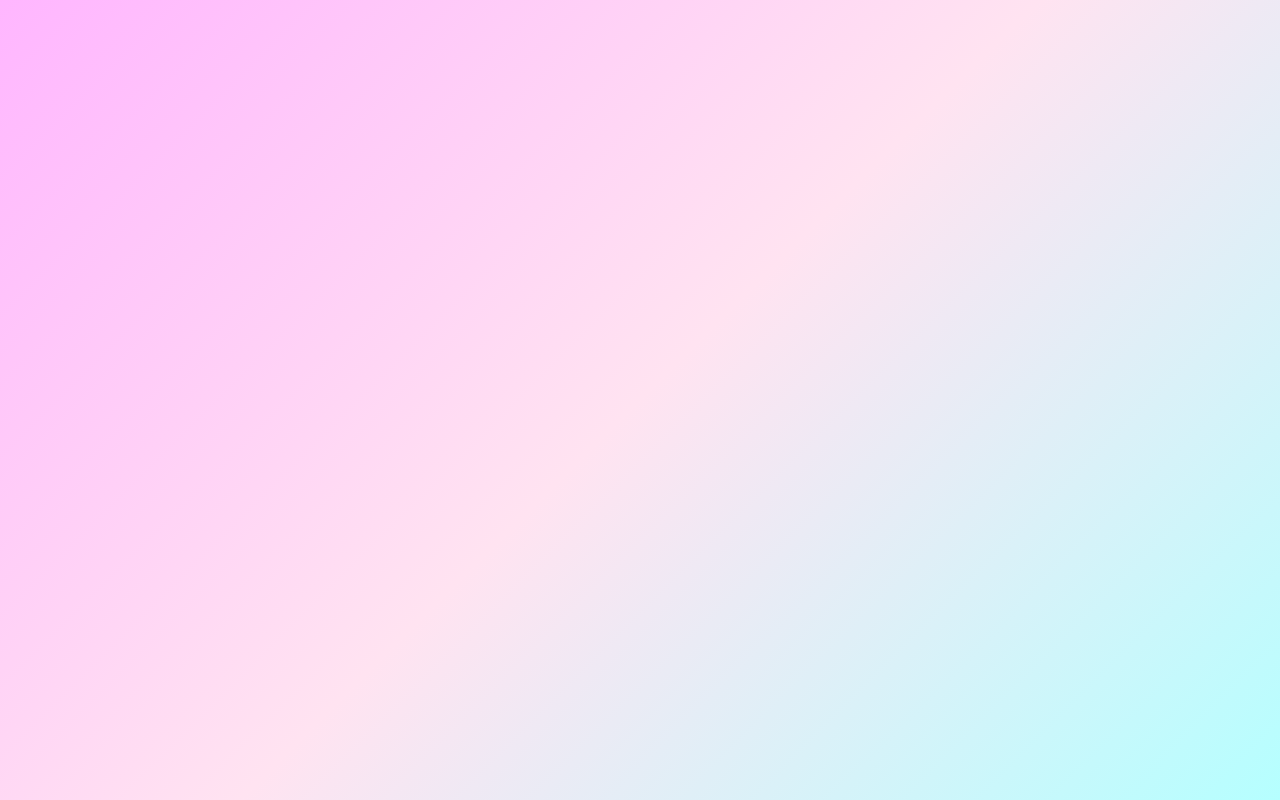
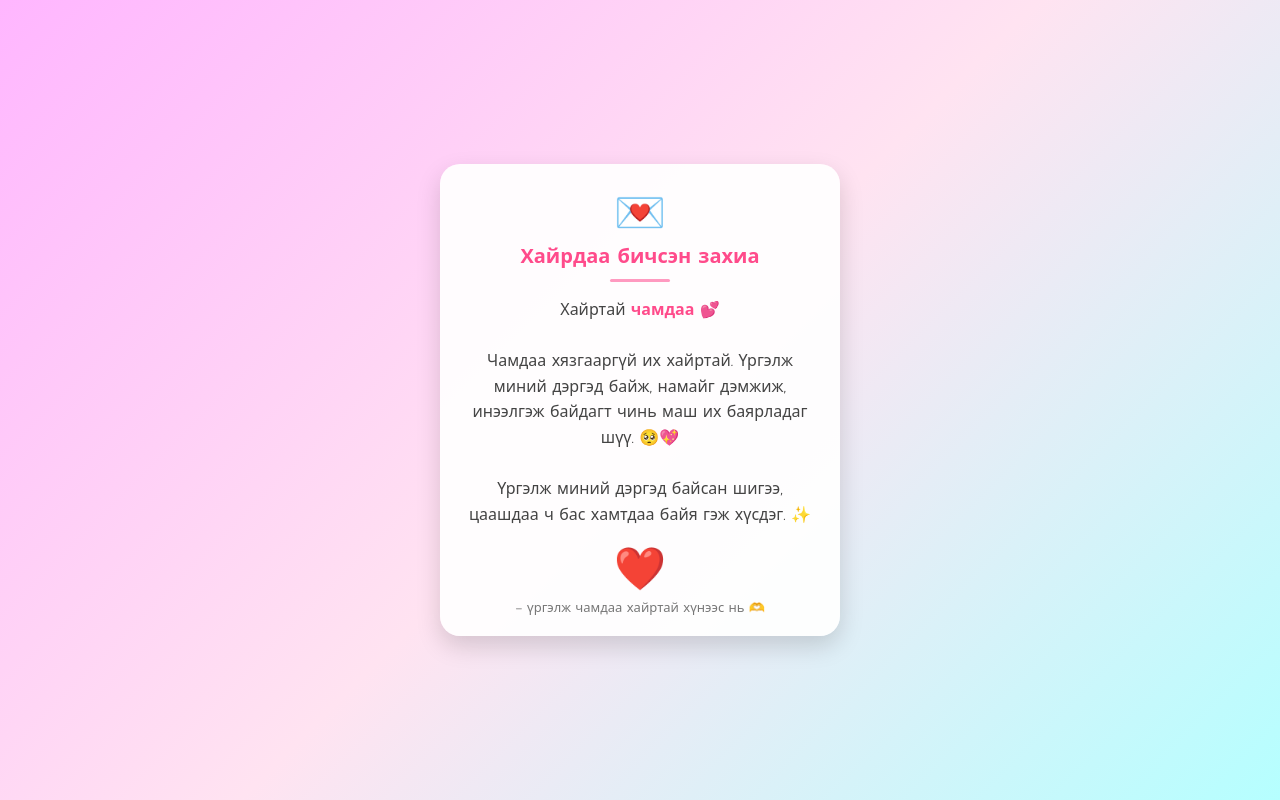
Before and after one commit to batturdawka11-eng/gooodluck2026, a plain HTML site: page index.html in a window 1280 px wide. Drawn offline with Linux system fonts and the light colour scheme.

Commit message:
Add files via upload

```diff
--- a/index.html
+++ b/index.html
@@ -3,65 +3,84 @@
 <head>
   <meta charset="UTF-8">
   <title>Хайрдаа бичсэн захиа</title>
+  <meta name="viewport" content="width=device-width, initial-scale=1.0">
   <style>
-    * {
-      box-sizing: border-box;
+    body {
       margin: 0;
-      padding: 0;
-    }
-    body {
       min-height: 100vh;
       display: flex;
       align-items: center;
       justify-content: center;
       background: linear-gradient(135deg, #ffb6ff, #ffe3f1, #b5ffff);
       font-family: "Comic Sans MS", system-ui, sans-serif;
-      overflow: hidden;
     }
 
-    /* Хөөрхөн хөвөх зүрхнүүд */
-    .heart {
-      position: fixed;
-      font-size: 24px;
-      opacity: 0.7;
-      animation: float 6s linear infinite;
-      pointer-events: none;
-    }
-    .heart:nth-child(1) { left: 10%; animation-delay: 0s; }
-    .heart:nth-child(2) { left: 25%; animation-delay: 1s; }
-    .heart:nth-child(3) { left: 40%; animation-delay: 2s; }
-    .heart:nth-child(4) { left: 60%; animation-delay: 3s; }
-    .heart:nth-child(5) { left: 80%; animation-delay: 4s; }
-
-    @keyframes float {
-      0%   { bottom: -10%; transform: translateX(0) scale(0.8); opacity: 0; }
-      30%  { opacity: 1; }
-      100% { bottom: 110%; transform: translateX(-15px) scale(1.2); opacity: 0; }
-    }
-
-    /* Захианы дугтуй + цаас */
-    .envelope-wrapper {
-      position: relative;
-      padding: 20px;
-    }
-
-    .envelope {
-      position: relative;
-      background: #ffedf3;
-      width: min(380px, 90vw);
-      margin: auto;
-      border-radius: 18px;
-      box-shadow: 0 15px 30px rgba(0,0,0,0.15);
-      padding: 70px 24px 28px;
+    .card {
+      background: #ffffffee;
+      width: min(360px, 90vw);
+      padding: 24px 20px 20px;
+      border-radius: 20px;
+      box-shadow: 0 10px 25px rgba(0,0,0,0.15);
       text-align: center;
     }
 
-    /* Дугтуйн гурвалжин таг */
-    .envelope::before {
-      content: "";
-      position: absolute;
-      top: -60px;
-      left: 0;
-      width: 100%;
-      height: 60px;
-      background: #ffc4
+    .title {
+      font-size: 20px;
+      font-weight: bold;
+      color: #ff4b8b;
+      margin-bottom: 10px;
+    }
+
+    .line {
+      width: 60px;
+      height: 3px;
+      background: #ff9ac0;
+      margin: 0 auto 14px;
+      border-radius: 999px;
+    }
+
+    .text {
+      font-size: 16px;
+      line-height: 1.6;
+      color: #444;
+      margin-bottom: 16px;
+    }
+
+    .text span {
+      color: #ff4b8b;
+      font-weight: bold;
+    }
+
+    .big-heart {
+      font-size: 42px;
+      margin-bottom: 4px;
+    }
+
+    .small {
+      font-size: 13px;
+      color: #777;
+    }
+  </style>
+</head>
+<body>
+
+  <div class="card">
+    <div class="big-heart">💌</div>
+    <div class="title">Хайрдаа бичсэн захиа</div>
+    <div class="line"></div>
+
+    <p class="text">
+      Хайртай <span>чамдаа</span> 💕<br><br>
+      Чамдаа хязгааргүй их хайртай.
+      Үргэлж миний дэргэд байж, намайг дэмжиж,
+      инээлгэж байдагт чинь маш их баярладаг шүү. 🥺💖<br><br>
+      Үргэлж миний дэргэд байсан шигээ,
+      цаашдаа ч бас хамтдаа байя гэж хүсдэг. ✨
+    </p>
+
+    <div class="big-heart">❤️</div>
+    <div class="small">– үргэлж чамдаа хайртай хүнээс нь 🫶</div>
+  </div>
+
+</body>
+</html>
```
